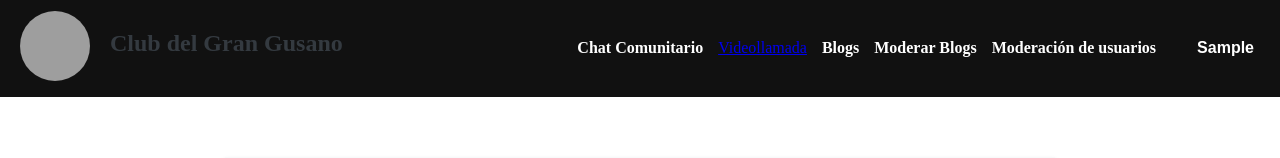
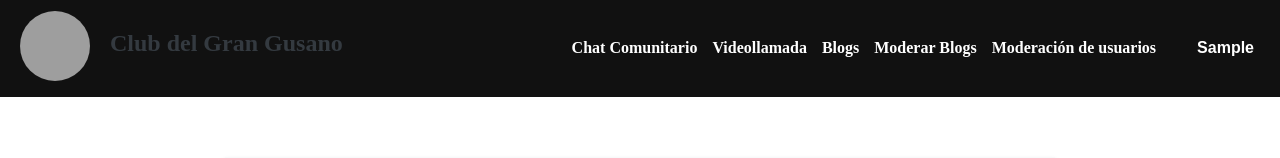
Before and after one commit to Mephistoth/ClubDelGranGusano, a Django app: page /blogs/crear/ in a window 1280 px wide. Shown: the top 158 px of the page. Run offline with Django 5.2, Linux system fonts and the light colour scheme; the visitor is signed in with stand-in values (Sample User, id 1); grey boxes are pictures that could not be loaded.

Commit message:
navbar link videollamda areglado

```diff
--- a/templates/account/navbar.html
+++ b/templates/account/navbar.html
@@ -23,7 +23,7 @@
         <div class="navbar-links" id="navbar-links">
             {% if user.is_authenticated %}
                 <a href="{% url 'chat' %}" class="navbar-link">Chat Comunitario</a>
-                 <a href="{% url 'videollamadas:menu' %}" class="nav-link">Videollamada</a>
+                 <a href="{% url 'videollamadas:menu' %}" class="navbar-link">Videollamada</a>
                 <a href="{% url 'lista_blogs' %}" class="navbar-link">Blogs</a>
 
                 {% if user.is_staff or user|has_group:"educador" %}
```
